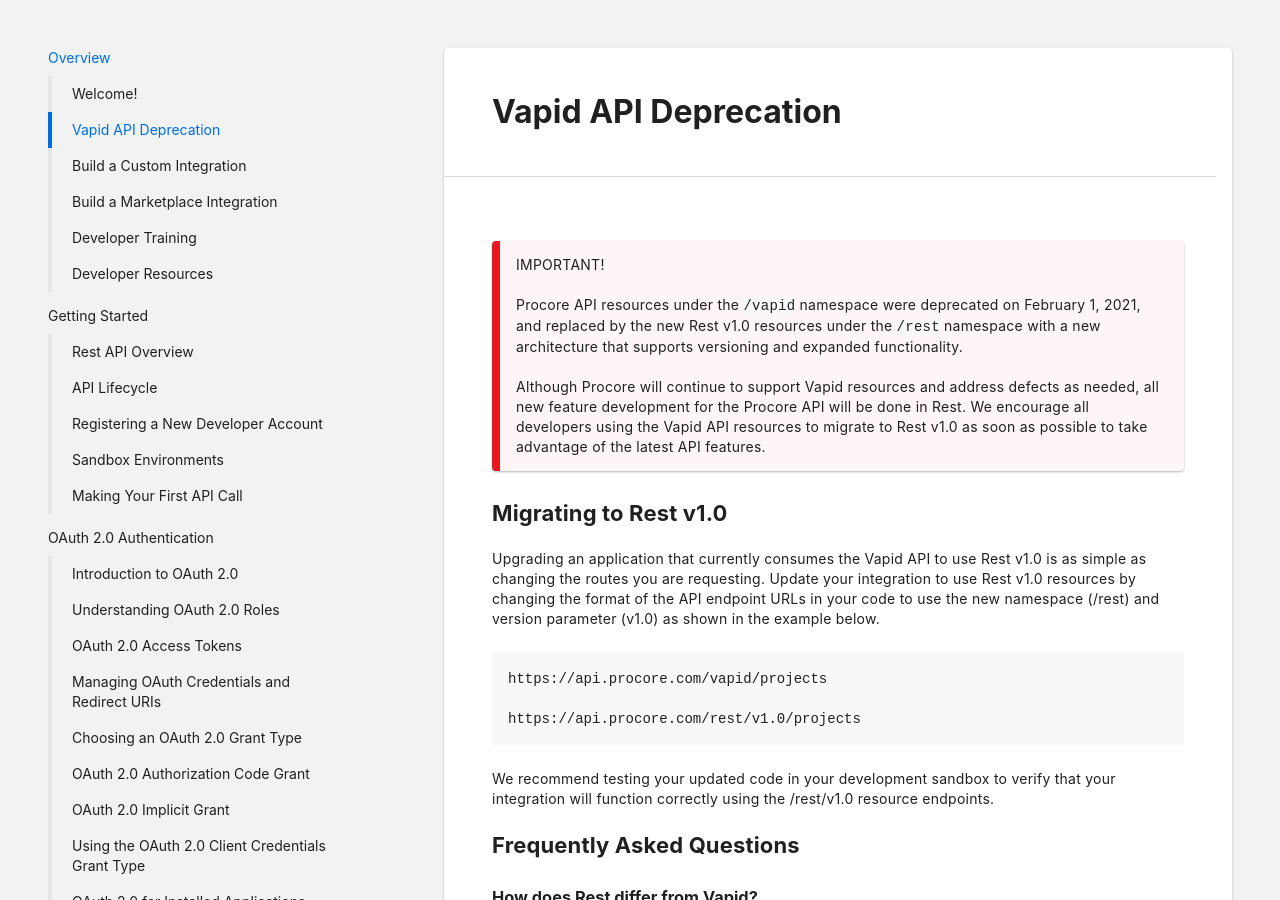
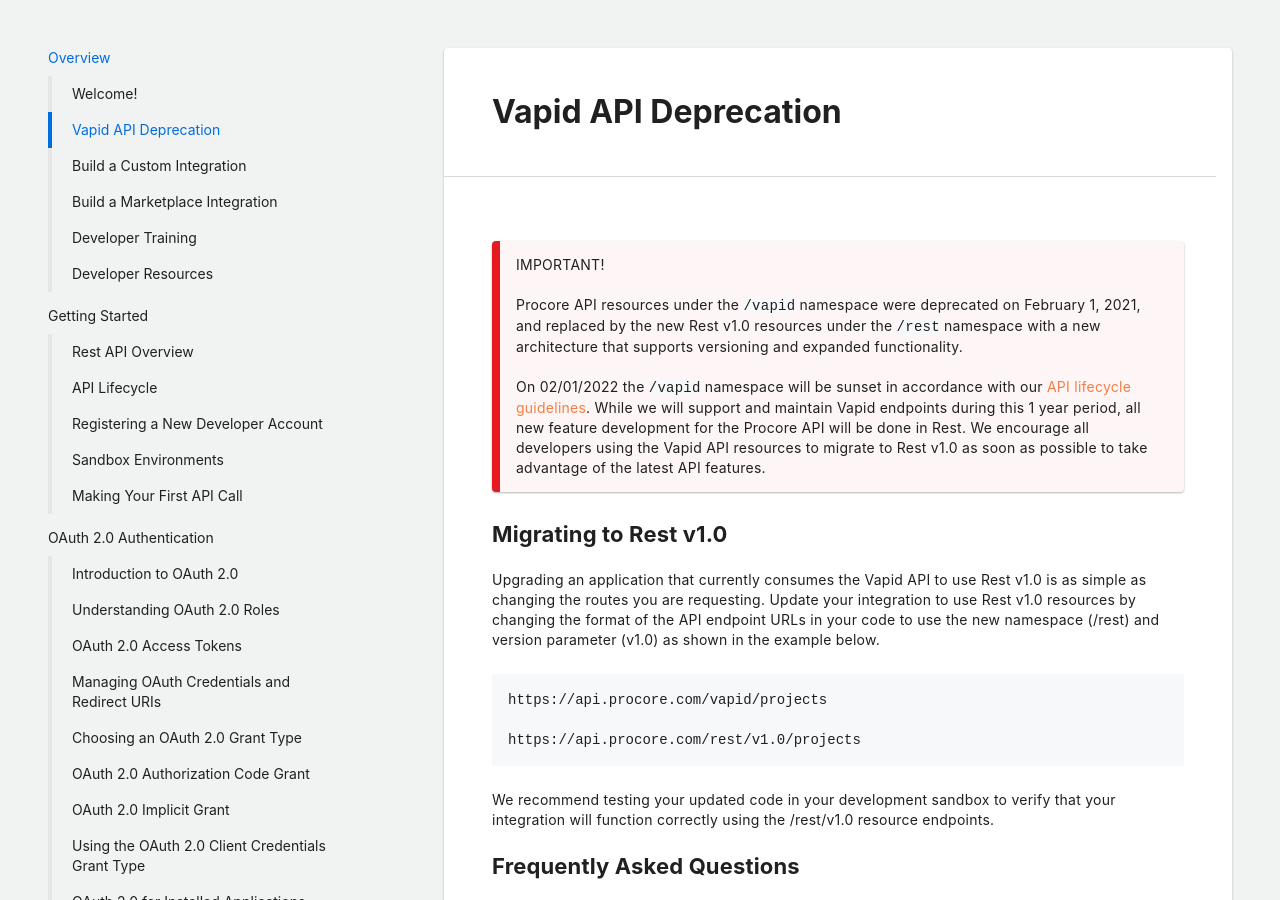
Before and after one commit to procore/documentation, a Jekyll site: the page built from overview/vapid_deprecation.md, in a window 1280 px wide and 900 px high. Built offline with Jekyll 4.4.1, drawn with Linux system fonts in a browser that asks for light colours.

Commit message:
Adding sunset date as requested by Ecosystem Product

```diff
--- a/overview/vapid_deprecation.md
+++ b/overview/vapid_deprecation.md
@@ -9,7 +9,8 @@ section_title: Overview
 >
 > Procore API resources under the `/vapid` namespace were deprecated on February 1, 2021, and replaced by the new Rest v1.0 resources under the `/rest` namespace with a new architecture that supports versioning and expanded functionality.
 >
-> Although Procore will continue to support Vapid resources and address defects as needed, all new feature development for the Procore API will be done in Rest.
+> On 02/01/2022 the `/vapid` namespace will be sunset in accordance with our [API lifecycle guidelines](https://developers.procore.com/documentation/rest-api-lifecycle).
+> While we will support and maintain Vapid endpoints during this 1 year period, all new feature development for the Procore API will be done in Rest.
 > We encourage all developers using the Vapid API resources to migrate to Rest v1.0 as soon as possible to take advantage of the latest API features.
 
 ## Migrating to Rest v1.0
```
Also changed, not shown: overview/introduction.md (+2 -1 lines).
